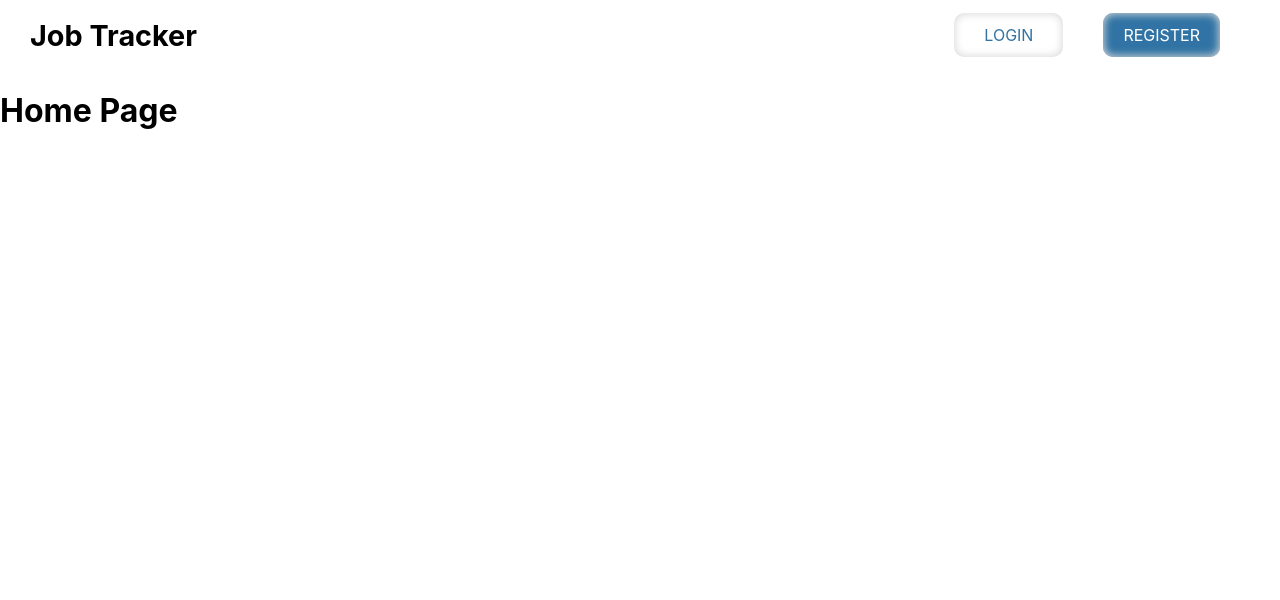
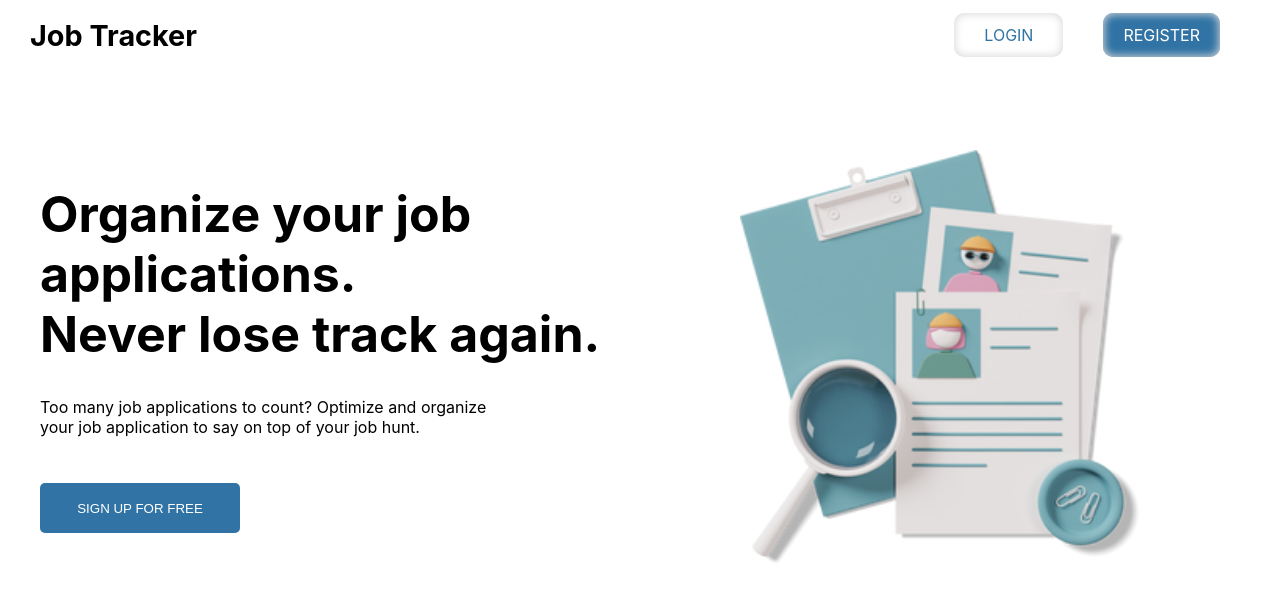
Before and after one commit to yangr2/cs467_job_tracker, a React (Create React App) app in the folder client/: page / in a window 1280 px wide. Shown: the top 600 px of the page. Built offline with nearby package versions, Linux system fonts and the light colour scheme; no server answers.

Commit message:
set up front end for home page

```diff
--- a/client/src/index.css
+++ b/client/src/index.css
@@ -305,3 +305,40 @@ table {
 .editJobButton i , .deleteJobButton i{
   font-size: 15px;
 }
+
+/* styling for home page */
+
+.homeContainer{
+  display: grid;
+  grid-template-columns: 1fr 1fr;
+  position: absolute;
+  top:0;
+  right:0;
+  bottom: 0;
+  left: 0;
+  min-width: 1200px;
+  margin: auto;
+  width: 1200px;
+  height: 500px;
+}
+.homeImg{
+  width:400px;
+  text-align: center;
+  display: block;
+  margin: 0 auto;
+}
+
+.homeContainer h1{
+  font-size: 50px;
+}
+
+.homeBtn{
+  background-color: #3073A4;
+  border-radius: 5px;
+  color: white;
+  border:none;
+  cursor:pointer;
+  height: 50px;
+  width: 200px;
+  margin-top: 30px;
+}
--- a/client/src/pages/Home.js
+++ b/client/src/pages/Home.js
@@ -1,10 +1,26 @@
 import Navbar from "../components/Navbar";
+import home from '../assets/home1.png'
+import { Link } from "react-router-dom";
 
 const Home = () => {
     return (
       <div>
          <Navbar/>
-         <h1>Home Page</h1>
+         <div className="homeContainer">
+            <div className="homeTextContainer">
+              <h1>Organize your job <br/> applications. <br/> Never lose track again.</h1>
+
+              <p> Too many job applications to count? Optimize and organize <br/> your job application to say on top of your job hunt. </p>
+
+              <Link to="/register"> <button className="homeBtn"> SIGN UP FOR FREE</button> </Link>
+            </div>
+
+            <div className="homeImgContainer">
+            {/* Illustration by <a href="https://icons8.com/illustrations/author/zD2oqC8lLBBA">Icons 8</a> from <a href="https://icons8.com/illustrations">Ouch!</a> */}
+            <img src={home} alt='home' className="homeImg"/>
+            </div>
+
+        </div>
       </div>
     );
 }
```
Also changed, not shown: client/src/assets/home1.png (added), client/src/assets/signUp.png (deleted).
